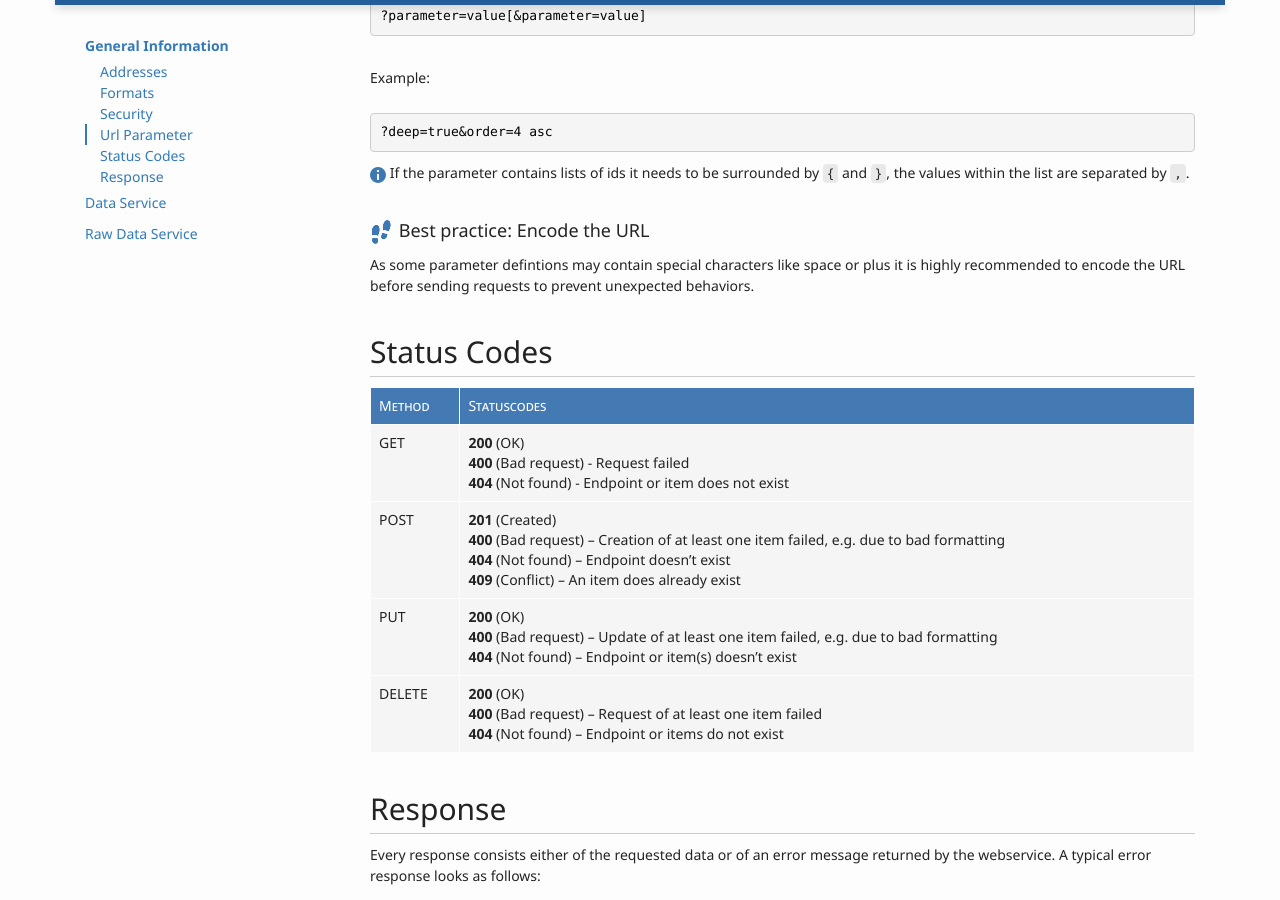
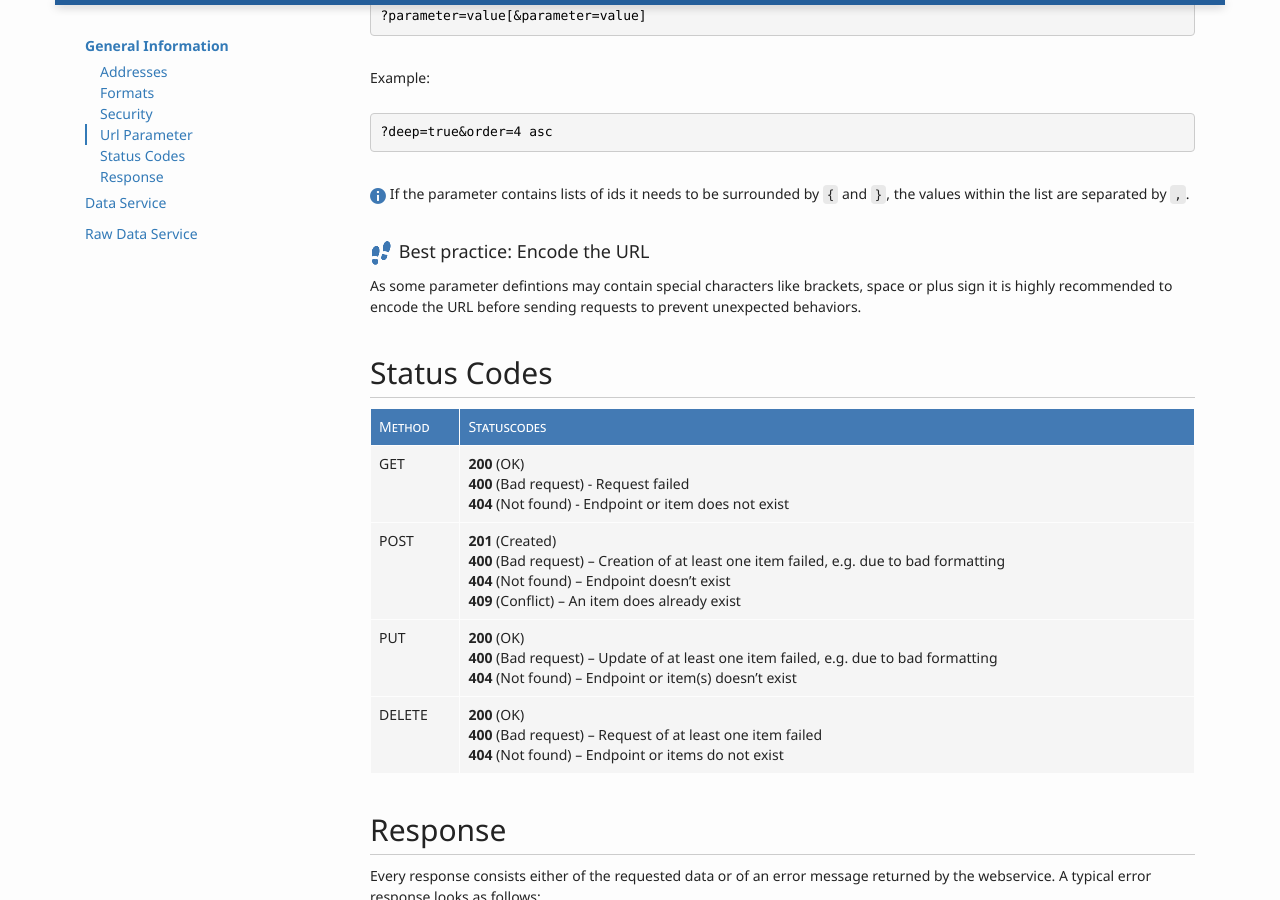
Before and after one commit to ZEISS-PiWeb/PiWeb-Api, a Jekyll site: the page built from _pages/01-restapi.md, in a window 1280 px wide and 900 px high, scrolled down 1025 px. Built offline with Jekyll 4.4.1, drawn with Linux system fonts in a browser that asks for light colours.

Commit message:
Update 011-general.md

```diff
--- a/_pages/011-general.md
+++ b/_pages/011-general.md
@@ -47,11 +47,11 @@ You can restrict requests by attaching certain parameters to the webservice URL
 ?deep=true&order=4 asc
 {% endhighlight %}
 
-
+<br/>
 {{ site.images['info'] }} If the parameter contains lists of ids it needs to be surrounded by `{` and `}`, the values within the list are separated by `,`.
 
 {{ site.headers['bestPractice'] }} Encode the URL
-As some parameter defintions may contain special characters like space or plus it is highly recommended to encode the URL before sending requests to prevent unexpected behaviors.
+As some parameter defintions may contain special characters like brackets, space or plus sign it is highly recommended to encode the URL before sending requests to prevent unexpected behaviors.
 
 <h2 id="{{page.sections['general']['secs']['codes'].anchor}}">{{page.sections['general']['secs']['codes'].title}}</h2>
 
```
